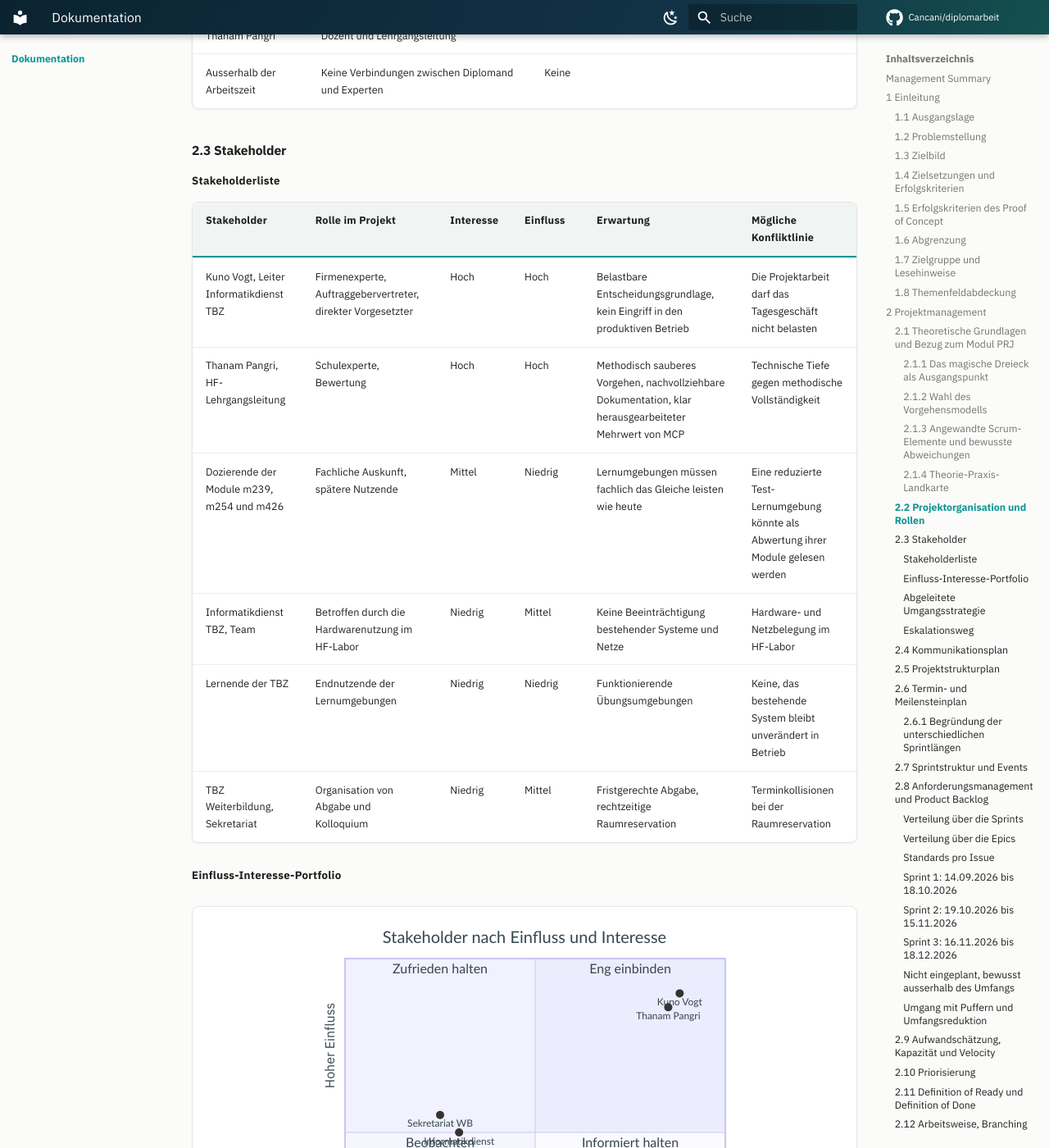
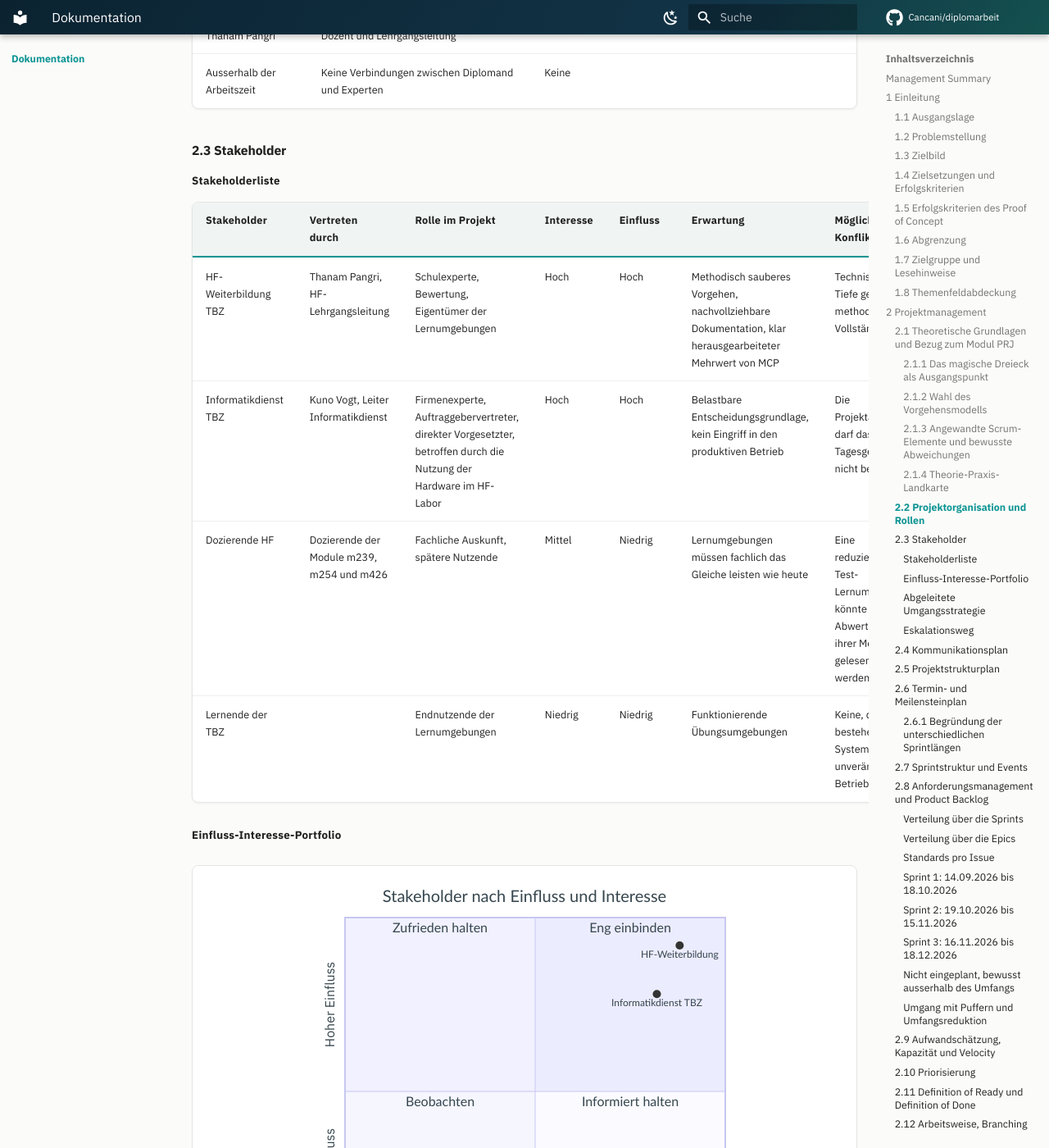
Before and after one commit to Cancani/diplomarbeit, an MkDocs documentation site: the page built from docs/dokumentation.md, in a window 1280 px wide and 1400 px high, scrolled down 9650 px. Shown: the whole window at 82% size. Built offline with MkDocs 1.6.1 and Material for MkDocs 9.7.7, drawn with Linux system fonts in a browser that asks for light colours; comment, search, counter and statistics services are not loaded; some of the changed text lies outside the part shown.

Commit message:
docs(add): corrections

````diff
--- a/docs/dokumentation.md
+++ b/docs/dokumentation.md
@@ -235,14 +235,12 @@ Merkblatt A verlangt die Deklaration von Abhängigkeiten und Verbindungen zwisch
 
 #### Stakeholderliste
 
-| Stakeholder | Rolle im Projekt | Interesse | Einfluss | Erwartung | Mögliche Konfliktlinie |
-| --- | --- | --- | --- | --- | --- |
-| Kuno Vogt, Leiter Informatikdienst TBZ | Firmenexperte, Auftraggebervertreter, direkter Vorgesetzter | Hoch | Hoch | Belastbare Entscheidungsgrundlage, kein Eingriff in den produktiven Betrieb | Die Projektarbeit darf das Tagesgeschäft nicht belasten |
-| Thanam Pangri, HF-Lehrgangsleitung | Schulexperte, Bewertung | Hoch | Hoch | Methodisch sauberes Vorgehen, nachvollziehbare Dokumentation, klar herausgearbeiteter Mehrwert von MCP | Technische Tiefe gegen methodische Vollständigkeit |
-| Dozierende der Module m239, m254 und m426 | Fachliche Auskunft, spätere Nutzende | Mittel | Niedrig | Lernumgebungen müssen fachlich das Gleiche leisten wie heute | Eine reduzierte Test-Lernumgebung könnte als Abwertung ihrer Module gelesen werden |
-| Informatikdienst TBZ, Team | Betroffen durch die Hardwarenutzung im HF-Labor | Niedrig | Mittel | Keine Beeinträchtigung bestehender Systeme und Netze | Hardware- und Netzbelegung im HF-Labor |
-| Lernende der TBZ | Endnutzende der Lernumgebungen | Niedrig | Niedrig | Funktionierende Übungsumgebungen | Keine, das bestehende System bleibt unverändert in Betrieb |
-| TBZ Weiterbildung, Sekretariat | Organisation von Abgabe und Kolloquium | Niedrig | Mittel | Fristgerechte Abgabe, rechtzeitige Raumreservation | Terminkollisionen bei der Raumreservation |
+| Stakeholder | Vertreten durch | Rolle im Projekt | Interesse | Einfluss | Erwartung | Mögliche Konfliktlinie |
+| --- | --- | --- | --- | --- | --- | --- |
+| HF-Weiterbildung TBZ | Thanam Pangri, HF-Lehrgangsleitung | Schulexperte, Bewertung, Eigentümer der Lernumgebungen | Hoch | Hoch | Methodisch sauberes Vorgehen, nachvollziehbare Dokumentation, klar herausgearbeiteter Mehrwert von MCP | Technische Tiefe gegen methodische Vollständigkeit |
+| Informatikdienst TBZ | Kuno Vogt, Leiter Informatikdienst | Firmenexperte, Auftraggebervertreter, direkter Vorgesetzter, betroffen durch die Nutzung der Hardware im HF-Labor | Hoch | Hoch | Belastbare Entscheidungsgrundlage, kein Eingriff in den produktiven Betrieb | Die Projektarbeit darf das Tagesgeschäft nicht belasten |
+| Dozierende HF | Dozierende der Module m239, m254 und m426 | Fachliche Auskunft, spätere Nutzende | Mittel | Niedrig | Lernumgebungen müssen fachlich das Gleiche leisten wie heute | Eine reduzierte Test-Lernumgebung könnte als Abwertung ihrer Module gelesen werden |
+| Lernende der TBZ | | Endnutzende der Lernumgebungen | Niedrig | Niedrig | Funktionierende Übungsumgebungen | Keine, das bestehende System bleibt unverändert in Betrieb |
 
 #### Einfluss-Interesse-Portfolio
 
@@ -255,11 +253,9 @@ quadrantChart
     quadrant-2 "Zufrieden halten"
     quadrant-3 "Beobachten"
     quadrant-4 "Informiert halten"
-    "Kuno Vogt": [0.88, 0.90]
-    "Thanam Pangri": [0.85, 0.86]
-    "Sekretariat WB": [0.25, 0.55]
-    "Informatikdienst": [0.30, 0.50]
-    "Dozierende": [0.60, 0.25]
+    "HF-Weiterbildung": [0.88, 0.92]
+    "Informatikdienst TBZ": [0.82, 0.78]
+    "Dozierende HF": [0.62, 0.28]
     "Lernende": [0.30, 0.15]
 ```
 
@@ -267,9 +263,8 @@ quadrantChart
 
 | Gruppe | Strategie | Konkrete Massnahme |
 | --- | --- | --- |
-| Eng einbinden: Kuno Vogt, Thanam Pangri | Aktiv einbeziehen, Entscheide gemeinsam absichern | Drei Zwischenpräsentationen als Sprint Reviews, wöchentlicher Statusbericht, Change Requests mit Zustimmung beider Experten. Die Abgrenzung des Umfangs wird beim Kickoff ausdrücklich bestätigt |
-| Zufrieden halten: Sekretariat Weiterbildung, Team Informatikdienst | Frühzeitig informieren, keine Überraschungen | Raumreservation für das Kolloquium bis Ende November, Hardwarenutzung im HF-Labor vorab angekündigt |
-| Informiert halten: Dozierende der Module | Fachlich konsultieren, Erwartungen klären | Bei der Ableitung der Test-Lernumgebung in US08 konsultieren, Abgrenzung des Proof of Concept aktiv erklären |
+| Eng einbinden: HF-Weiterbildung, Informatikdienst TBZ | Aktiv einbeziehen, Entscheide gemeinsam absichern | Drei Zwischenpräsentationen als Sprint Reviews, wöchentlicher Statusbericht, Change Requests mit Zustimmung beider Experten. Die Abgrenzung des Umfangs wird beim Kickoff ausdrücklich bestätigt. Die Nutzung der Hardware im HF-Labor wird vorab angekündigt |
+| Informiert halten: Dozierende HF | Fachlich konsultieren, Erwartungen klären | Bei der Ableitung der Test-Lernumgebung in US08 konsultieren, Abgrenzung des Proof of Concept aktiv erklären |
 | Beobachten: Lernende | Keine aktive Kommunikation nötig | Das bestehende System bleibt während der gesamten Laufzeit unverändert in Betrieb |
 
 #### Eskalationsweg
````
